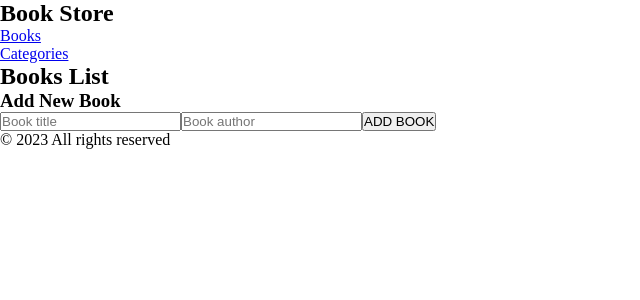
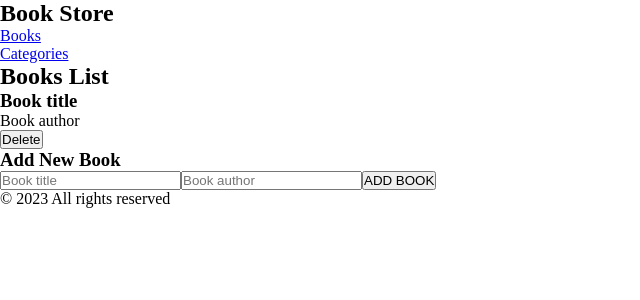
Before and after one commit to mahammad-mostafa/book-store, a React (Create React App) app: page / in a window 1280 px wide. Shown: the top 300 px of the page, without its empty margins (0-640 px from the left). Built offline with nearby package versions, Linux system fonts and the light colour scheme.

Commit message:
Added default book in the array

```diff
--- a/src/components/books.js
+++ b/src/components/books.js
@@ -3,7 +3,7 @@ import { v4 } from 'uuid';
 import Book from './book';
 
 const Books = () => {
-  const [items, setItems] = useState([]);
+  const [items, setItems] = useState([{ id: 1, title: 'Book title', author: 'Book author' }]);
   const handleDelete = (itemId) => setItems(items.filter((item) => item.id !== itemId));
   const handleSubmit = (event) => {
     event.preventDefault();
```
